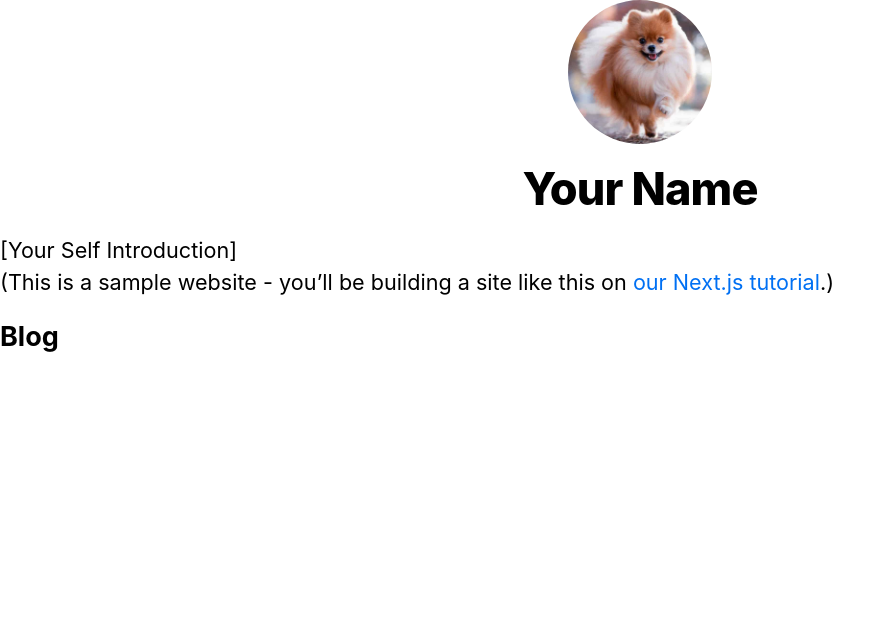
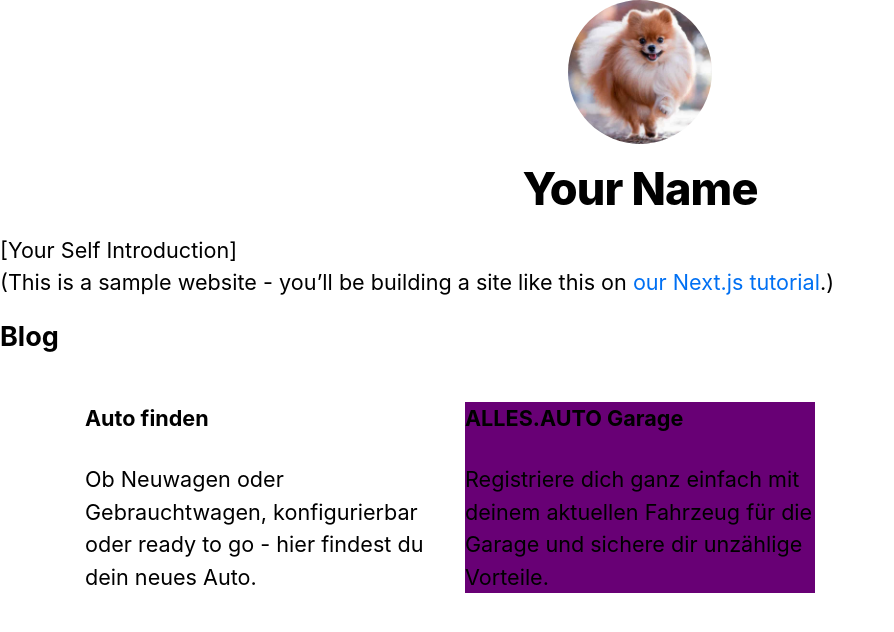
Before and after one commit to sofiapuch/nextjs-playground, a Next.js app: page / in a window 1280 px wide. Shown: the top 632 px of the page, without its empty margins (0-894 px from the left). Built offline with nearby package versions, Linux system fonts and the light colour scheme.

Commit message:
Add card tout components and start to style them

```diff
--- /dev/null
+++ b/components/UI/molecules/cards/CardTout.js
@@ -0,0 +1,15 @@
+import styles from './cardTout.module.css';
+
+const CardTout = (props) => {
+  const { title, description, modifier, link } = props.card;
+
+  return (
+    // <div className={`card-tout card-tout--${modifier}`}>
+    <div className={styles[`card-tout--${modifier}`]}>
+      <h4>{title}</h4>
+      <p>{description}</p>
+    </div>
+  )
+}
+
+export default CardTout;
--- /dev/null
+++ b/components/UI/molecules/cards/cardTout.module.css
@@ -0,0 +1,3 @@
+.card-tout--light {
+  background-color: #680075;
+}
--- /dev/null
+++ b/components/UI/organisms/cardList/CardToutList.js
@@ -0,0 +1,44 @@
+import { Col, Container, Row } from "react-grid-system";
+
+import CardTout from "../../molecules/cards/CardTout";
+
+const cards = [
+  {
+    modifier: "purple",
+    title: "Auto finden",
+    description: "Ob Neuwagen oder Gebrauchtwagen, konfigurierbar oder ready to go - hier findest du dein neues Auto.",
+    link: {
+      label: "",
+      url: "",
+      icon: ""
+    }
+  },
+  {
+    modifier: "light",
+    title: "ALLES.AUTO Garage",
+    description: "Registriere dich ganz einfach mit deinem aktuellen Fahrzeug für die Garage und sichere dir unzählige Vorteile.",
+    link: {
+      label: "",
+      url: "",
+      icon: ""
+    }
+  }
+]
+
+const CardToutList = () => {
+  return (
+    <Container>
+      <Row>
+        {cards.map((card, index) => {
+          return (
+            <Col sm={6} md={4} key={`${card.title}-${index}`}>
+              <CardTout card={card}/>
+            </Col>
+          )
+        })}
+      </Row>
+    </Container>
+  )
+}
+
+export default CardToutList;
--- a/pages/index.js
+++ b/pages/index.js
@@ -2,6 +2,7 @@ import Head from 'next/head';
 import Link from 'next/link';
 
 import Layout, { siteTitle } from '../components/layout';
+import CardToutList from '../components/UI/organisms/cardList/CardToutList';
 import utilStyles from '../styles/utils.module.css';
 
 // import { getSortedPostsData } from '../lib/posts';
@@ -43,6 +44,7 @@ export default function Home({allPostsData}) {
             </li>
           ))}
         </ul> */}
+        <CardToutList />
       </section>
     </Layout>
   )
```
Also changed, not shown: 1 other file (tests, documents, lock files or other folders).
